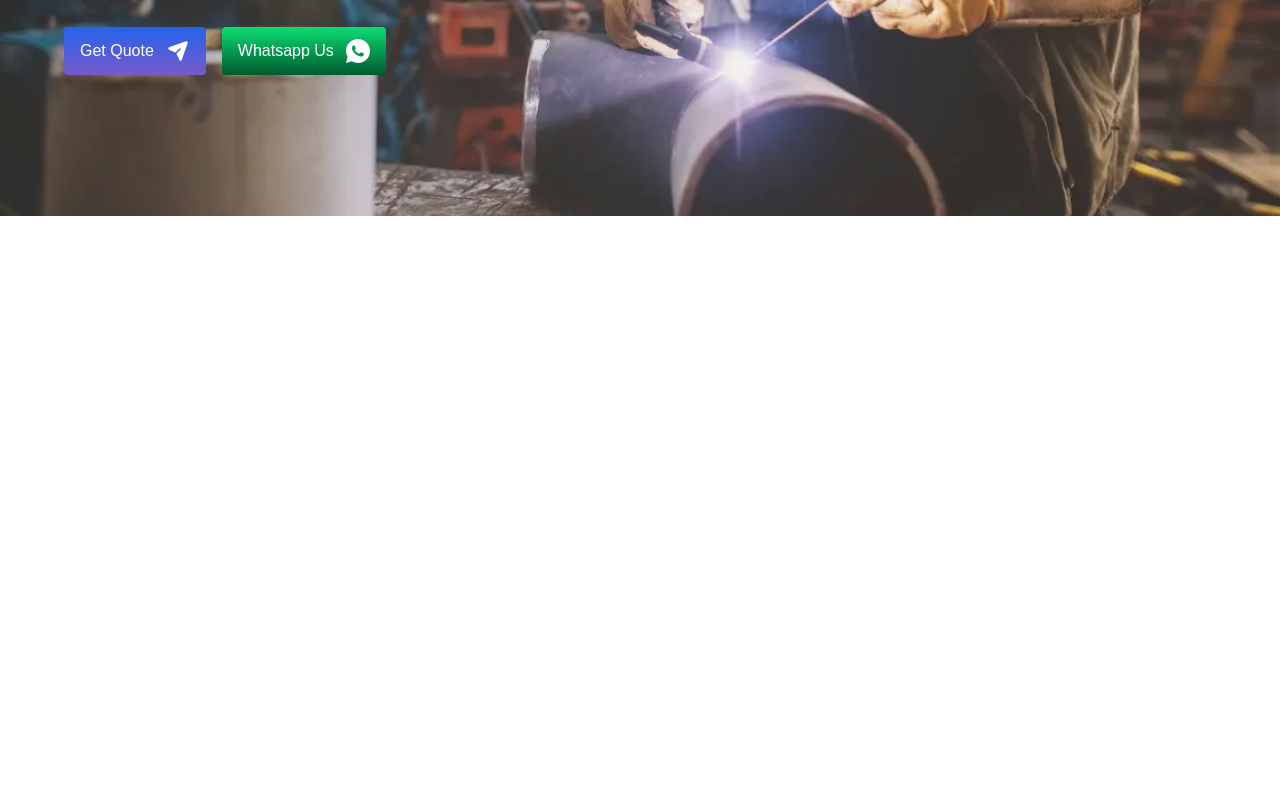
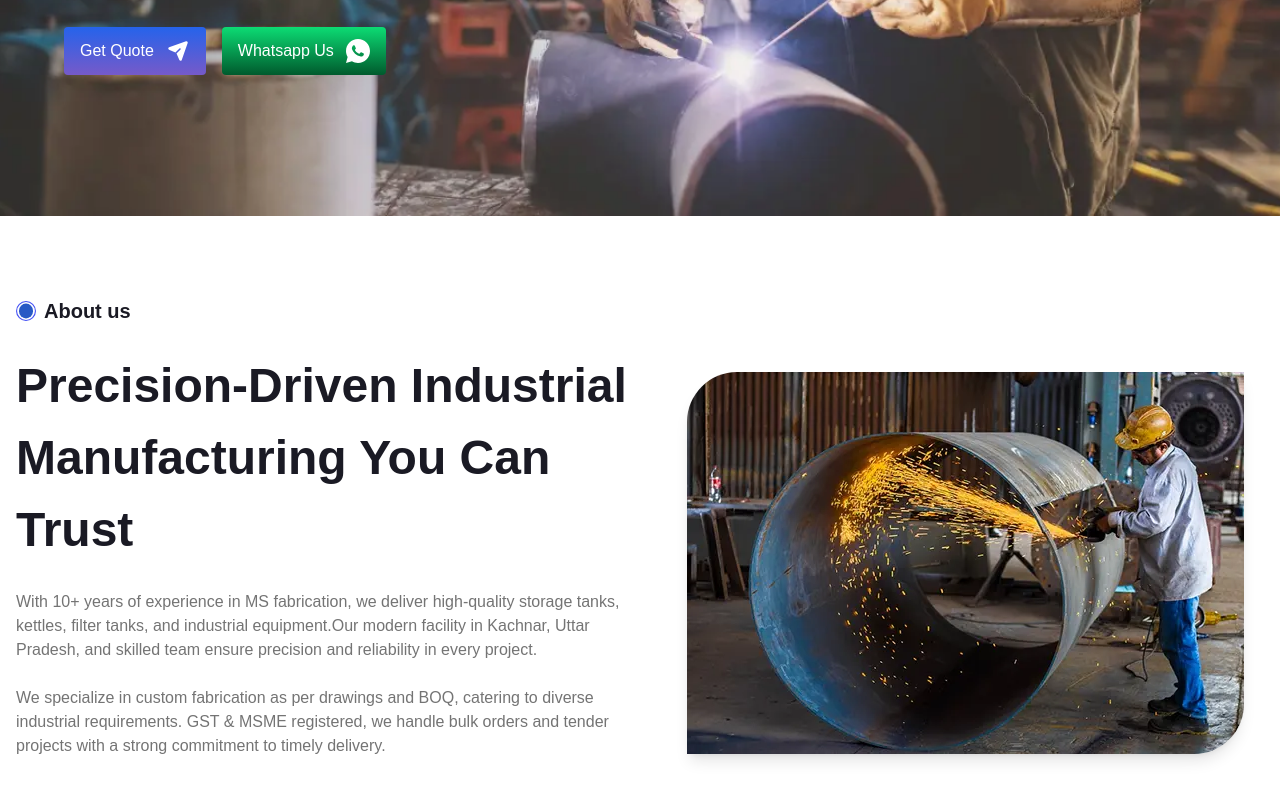
Before and after one commit to aastha-mirai/textile-comp, a React (Vite) app: page / in a window 1280 px wide. Shown: the part 584-1384 px from the top of the page. Before the commit the page ends 800 px from the top, so only its background shows below. Built offline with nearby package versions, Linux system fonts and the light colour scheme; a web font is replaced by a local one.

Commit message:
Add About Section

```diff
--- a/src/components/Icon/SvgIcons.tsx
+++ b/src/components/Icon/SvgIcons.tsx
@@ -3,6 +3,25 @@ import type { IconSize } from "./Icon.types";
 // Storing Icons as key value pairs and Exporting a collection of SVG icons as react elements
 
 export const icons = {
+  circleTheme: (size: IconSize) => (
+    <svg
+      xmlns="http://www.w3.org/2000/svg"
+      width={size}
+      height={size}
+      viewBox="0 0 18 18"
+      fill="none"
+    >
+      <rect x="0.5" y="0.5" width="17" height="17" rx="8.5" stroke="#4552F5" />
+      <rect
+        x="2.68103"
+        y="2.34784"
+        width="12.6383"
+        height="13.3043"
+        rx="6.31915"
+        fill="#2859C5"
+      />
+    </svg>
+  ),
   phone: (size: IconSize) => (
     <svg
       xmlns="http://www.w3.org/2000/svg"
--- /dev/null
+++ b/src/containers/About/About.container.tsx
@@ -0,0 +1,81 @@
+import { useNavigate } from "react-router-dom";
+
+import mainImage from "@assets/imgs/hero-section-a-man-working-in-a-factory.webp";
+import { Button, Icon, Typography } from "@components";
+import { useScreenSize } from "@utils/useScreenSize";
+import { ROUTES } from "@utils/constants";
+
+const AboutUs = () => {
+  const { isMobile } = useScreenSize();
+  const navigate = useNavigate();
+  return (
+    <section
+      aria-label="About Us Section"
+      className="w-full py-20 overflow-hidden"
+    >
+      <div className="mx-auto max-w-7xl">
+        <div className="grid grid-cols-1 lg:grid-cols-2 gap-6 lg:gap-1 lg:pl-4 justify-items-between items-center">
+          {/* text-section */}
+          <div className="max-w-5xl flex flex-col justify-between gap-6 lg:mx-auto sm:mx-16 mx-2">
+            <div className="flex gap-2 items-center">
+              <Icon icon="circleTheme" />
+              <Typography
+                variant="headline"
+                text="About us"
+                weight="bold"
+                color="secondary"
+              />
+            </div>
+            <Typography
+              variant={isMobile ? "h4" : "h2"}
+              text="Precision-Driven Industrial Manufacturing You Can Trust"
+              weight="bold"
+              color="secondary"
+            />
+            <Typography
+              variant={isMobile ? "caption" : "subtitle"}
+              text={
+                <>
+                  With 10+ years of experience in MS fabrication, we deliver
+                  high-quality storage tanks, kettles, filter tanks, and
+                  industrial equipment.Our modern facility in Kachnar, Uttar
+                  Pradesh, and skilled team ensure precision and reliability in
+                  every project.
+                  <br />
+                  <br />
+                  We specialize in custom fabrication as per drawings and BOQ,
+                  catering to diverse industrial requirements. GST & MSME
+                  registered, we handle bulk orders and tender projects with a
+                  strong commitment to timely delivery.
+                </>
+              }
+              color="lightGray"
+            />
+            <div className="w-auto">
+              <Button
+                text="Learn More"
+                iconName="arrowRight"
+                size="md"
+                bgColor="primary"
+                isShadow
+                onClick={() => navigate(ROUTES.ABOUT)}
+              />
+            </div>
+          </div>
+          {/* img-section */}
+          <div className="flex justify-center max-h-96 mx-4 lg:m-auto">
+            <div className="shadow-lg rounded-tl-[50px] rounded-br-[50px] overflow-hidden">
+              <img
+                src={mainImage}
+                alt="a man working in a factory"
+                className="object-center object-cover"
+              />
+            </div>
+          </div>
+        </div>
+      </div>
+    </section>
+  );
+};
+
+export default AboutUs;
--- /dev/null
+++ b/src/containers/About/index.ts
@@ -0,0 +1,3 @@
+import About from "./About.container";
+
+export { About };
--- a/src/containers/index.ts
+++ b/src/containers/index.ts
@@ -1,2 +1,3 @@
 export * from "./Topbar";
 export * from "./Navbar";
+export * from "./About";
--- a/src/pages/Home.tsx
+++ b/src/pages/Home.tsx
@@ -1,5 +1,6 @@
 import heroBg from "@assets/imgs/hero-section-bg-image.webp";
 import { PageHero } from "@components";
+import { About } from "@containers";
 
 const HomePage = () => {
   return (
@@ -11,6 +12,7 @@ const HomePage = () => {
         titleVariant="h1"
         title="MS FABRICATION & INDUSTRIAL EQUIPMENT MANUFACTURER"
       />
+      <About />
     </div>
   );
 };
```
